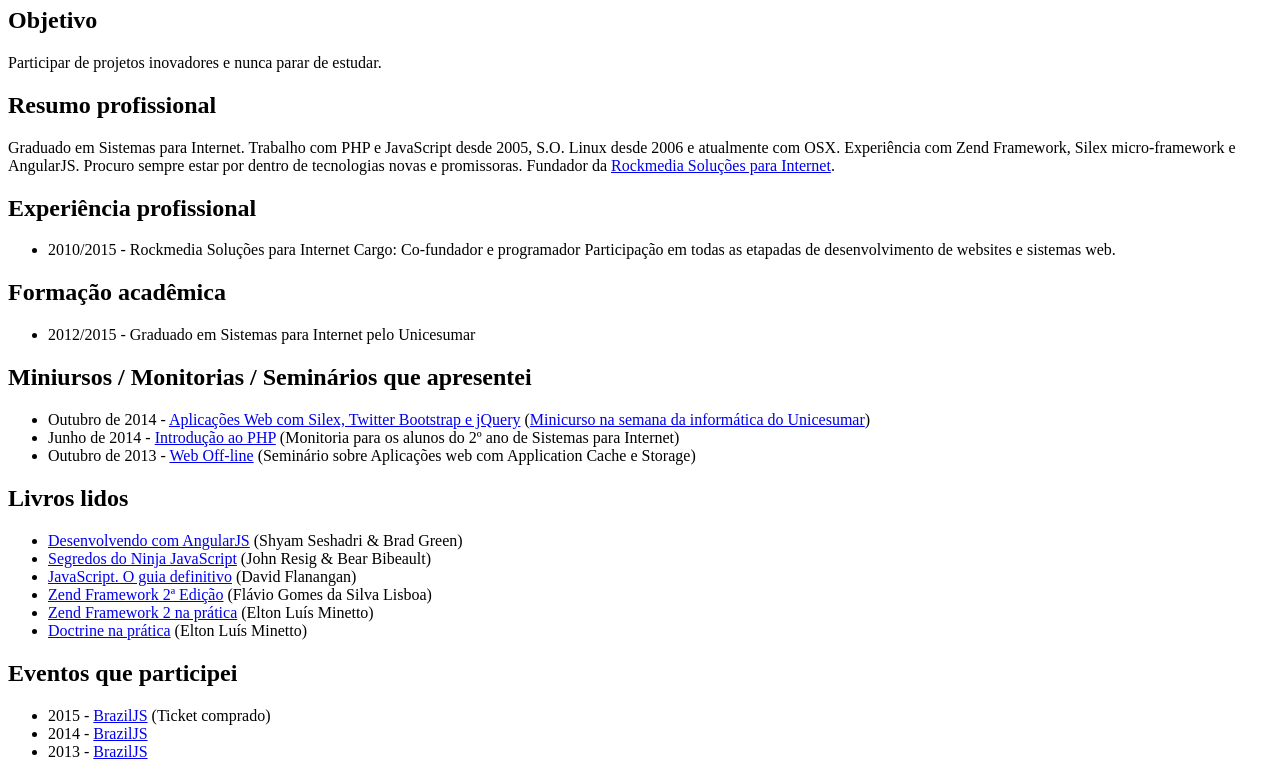
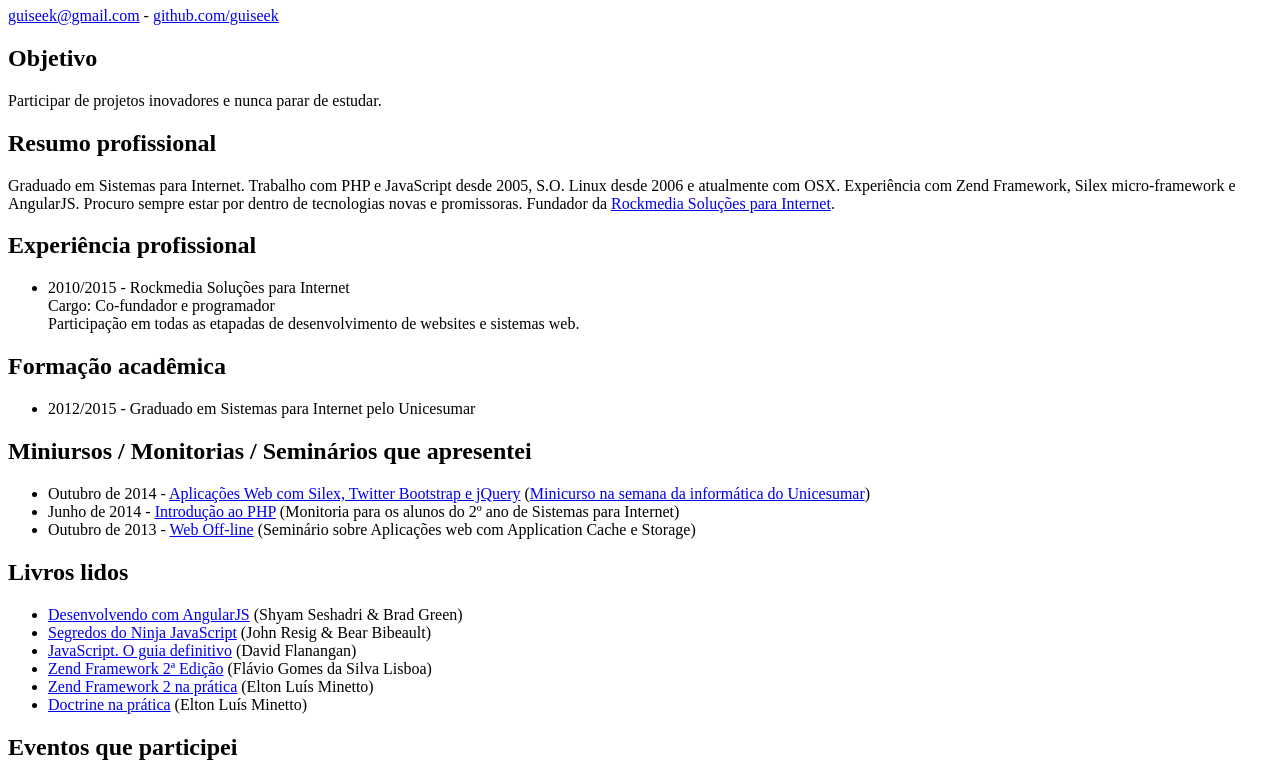
Before and after one commit to guiseek/guiseek.github.io, a plain HTML site: page index.html in a window 1280 px wide. Shown: the part 73-851 px from the top of the page. Drawn offline with Linux system fonts and the light colour scheme.

Commit message:
Endereço de email e github
Adicionado endereços de e-mail e github.

```diff
--- a/index.html
+++ b/index.html
@@ -7,6 +7,7 @@
   <body>
     <header>
       <h1>Guilherme Siquinelli</h1>
+      <a href="mailto:guiseek@gmail.com">guiseek@gmail.com</a> - <a href="https://github.com/guiseek/">github.com/guiseek</a>
     </header>
     <main>
       <section>
@@ -21,8 +22,8 @@
         <h2>Experiência profissional</h2>
         <ul>
           <li>
-            2010/2015 - Rockmedia Soluções para Internet
-            Cargo: Co-fundador e programador
+            2010/2015 - Rockmedia Soluções para Internet<br>
+            Cargo: Co-fundador e programador<br>
             Participação em todas as etapadas de desenvolvimento de websites e sistemas web.
           </li>
         </ul>
```
